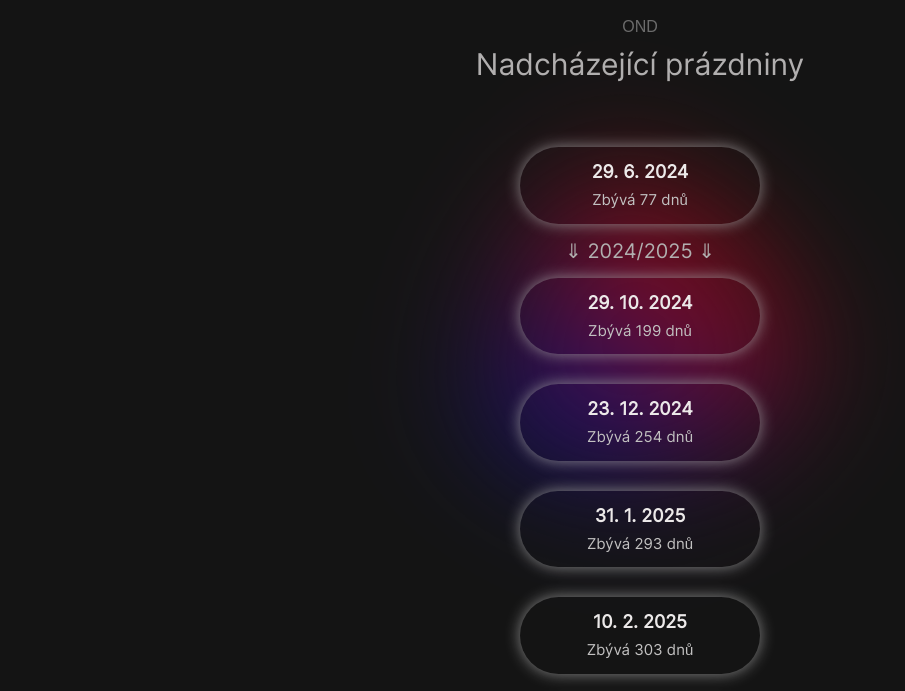
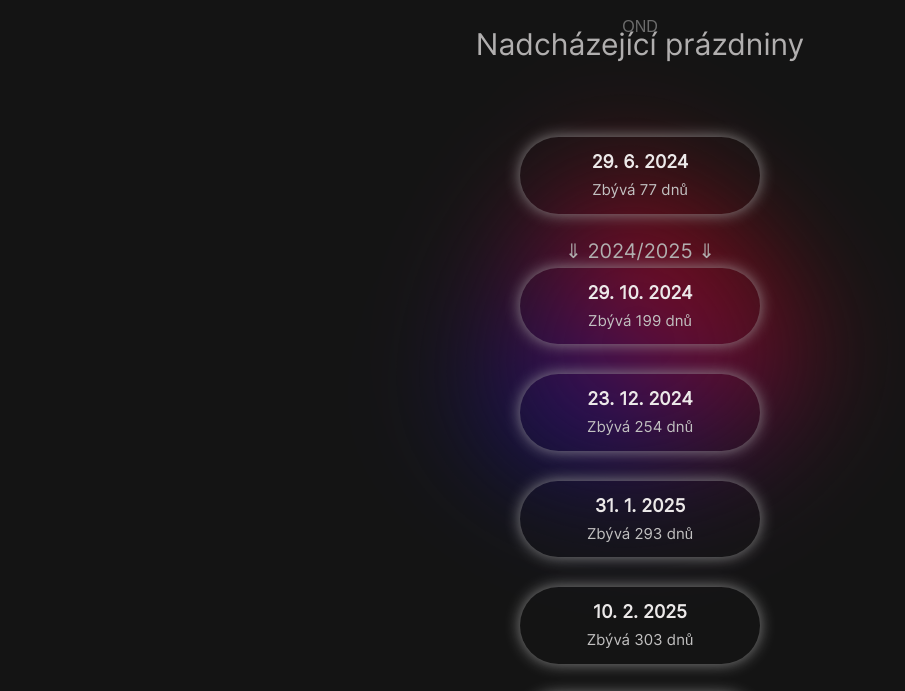
Before and after one commit to ONDM/prazdniny, a plain HTML site: page index.html in a window 1280 px wide. Shown: the part 72-763 px from the top of the page, without its empty margins (0-905 px from the left). Drawn offline with Linux system fonts and the light colour scheme.

Commit message:
Update style.css

```diff
--- a/style.css
+++ b/style.css
@@ -73,7 +73,7 @@ body
   border-radius: 40px;
   width: 200px;
   margin-bottom: 30px;
-  transform: translateY(80px);
+  transform: translateY(70px);
   box-shadow: 0 0 15px rgba(163, 163, 163, 0.8);
 }
 
@@ -105,7 +105,7 @@ body
   font-family: 'font', Arial, sans-serif;
   color: #b1afaf;
   border-radius: 40px;
-  transform: translateY(50px);
+  transform: translateY(30px);
   margin: 0px auto;
   margin-bottom: 35px;
 }
```
